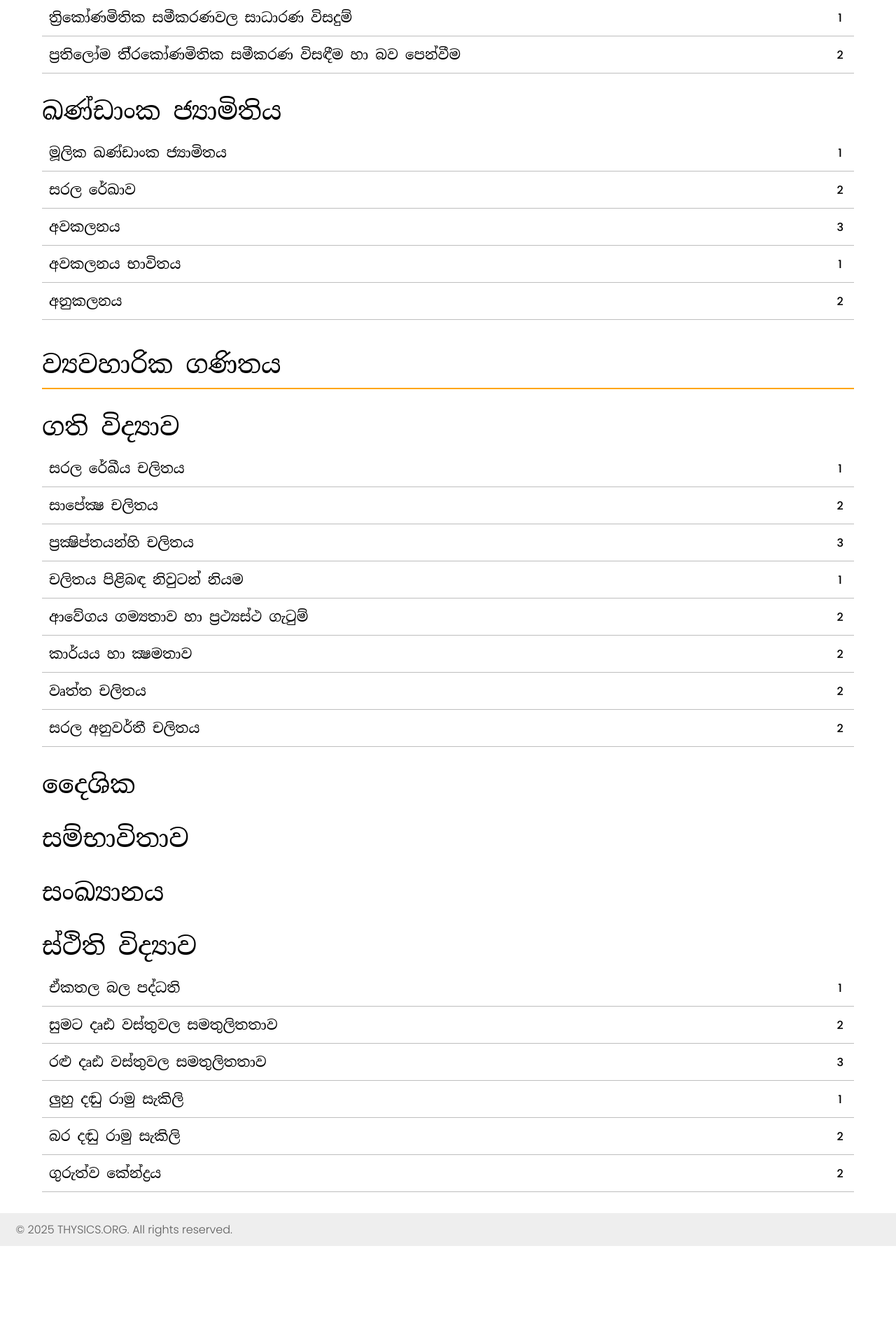
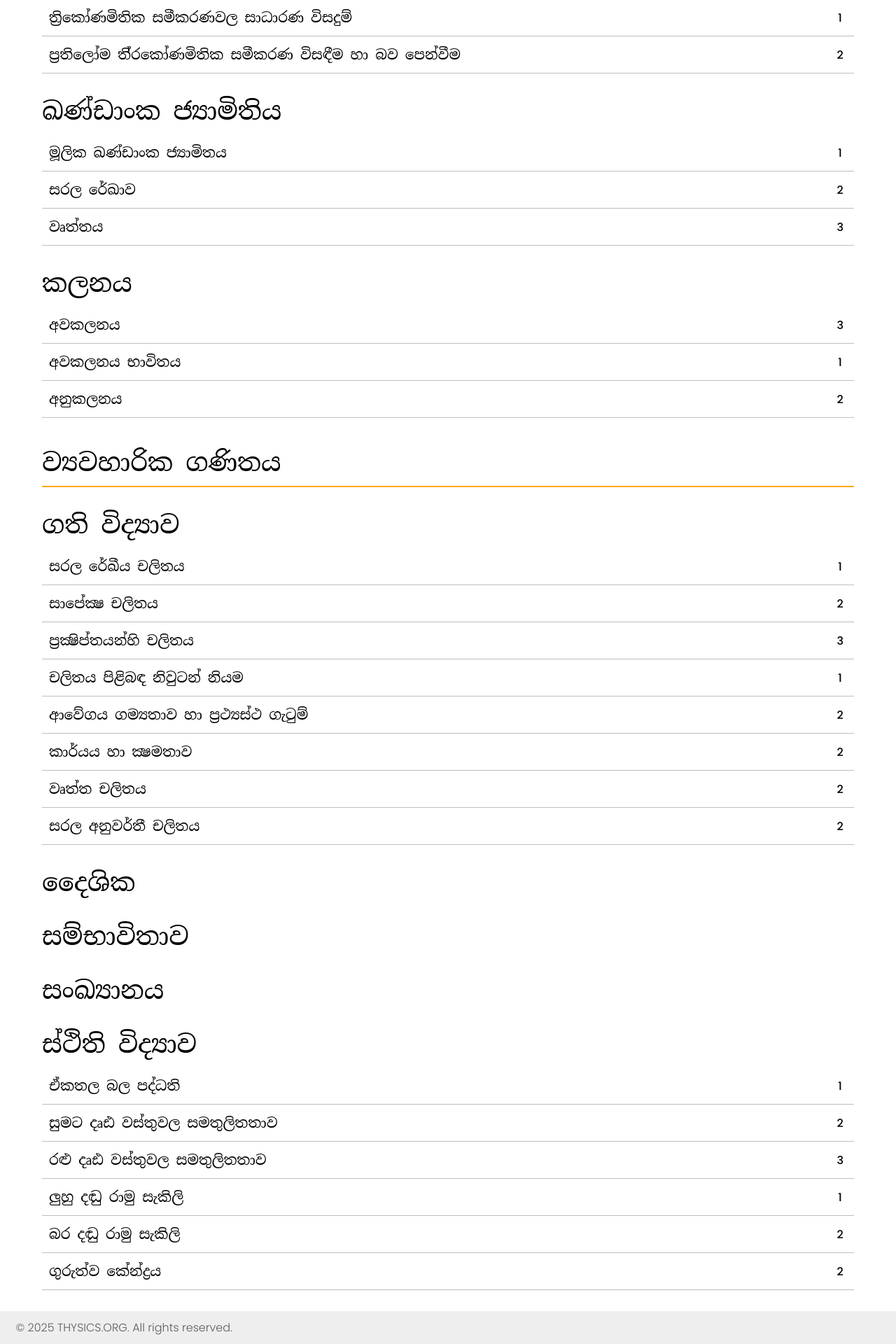
Before and after one commit to navee7274/shorttnotes, a PHP site: page /maths in a window 1280 px wide. Shown: the part 1491-3411 px from the top of the page at 70% size. Before the commit the page ends 3271 px from the top, so only its background shows below. Run offline with PHP 8.4, Linux system fonts and the light colour scheme.

Commit message:
Update index.php

```diff
--- a/maths/index.php
+++ b/maths/index.php
@@ -109,6 +109,14 @@
         <li><a href="">සරල රේඛාව</a>
           <div class="note-counter">2</div>
         </li>
+        <li><a href="">වෘත්තය</a>
+          <div class="note-counter">3</div>
+        </li>
+      </ul>
+      <a href="/maths/geometry.php">
+        <h3>කලනය</h3>
+      </a>
+      <ul class="lesson-listing">
         <li><a href="">අවකලනය</a>
           <div class="note-counter">3</div>
         </li>
```
